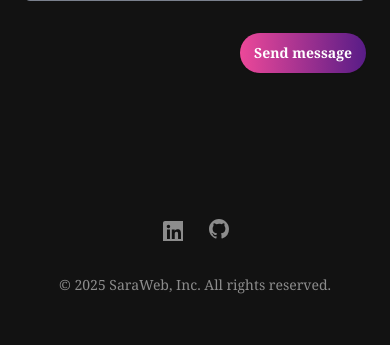
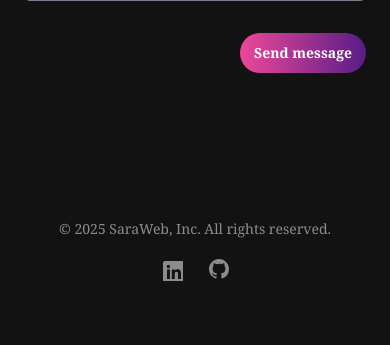
Before and after one commit to saraelallouche/CodingBySara, a Django app: page / in a window 390 px wide. Shown: the part 3719-4064 px from the top of the page. After the commit the page ends 4000 px from the top, so only its background shows below. Run offline with Django 4.2, Linux system fonts and the light colour scheme; some libraries are stand-ins or nearby versions.

Commit message:
switch footer icon and text mobile view

```diff
--- a/base/theme/templates/footer.html
+++ b/base/theme/templates/footer.html
@@ -1,6 +1,8 @@
 <footer class="bg-primary-950">
   <div class="mx-auto max-w-7xl px-6 py-12 md:flex md:items-center md:justify-between lg:px-8">
-    <div class="flex justify-center gap-x-6 md:order-2">
+
+    <p class="text-center text-sm/6 text-primary-400 md:order-1 ">&copy; 2025 SaraWeb, Inc. All rights reserved.</p>
+    <div class="mt-4 md:mt-0 flex justify-center gap-x-6 md:order-2">
       <a href="https://www.linkedin.com/in/sara-el-allouche-114830222/" class="text-primary-400 hover:text-primary-300">
         <span class="sr-only">Linkedin</span>
         <svg class="size-6" fill="currentColor" viewBox="0 0 24 24" aria-hidden="true">
@@ -15,6 +17,5 @@
       </a>
 
     </div>
-    <p class="mt-8 text-center text-sm/6 text-primary-400 md:order-1 md:mt-0">&copy; 2025 SaraWeb, Inc. All rights reserved.</p>
   </div>
 </footer>
```
